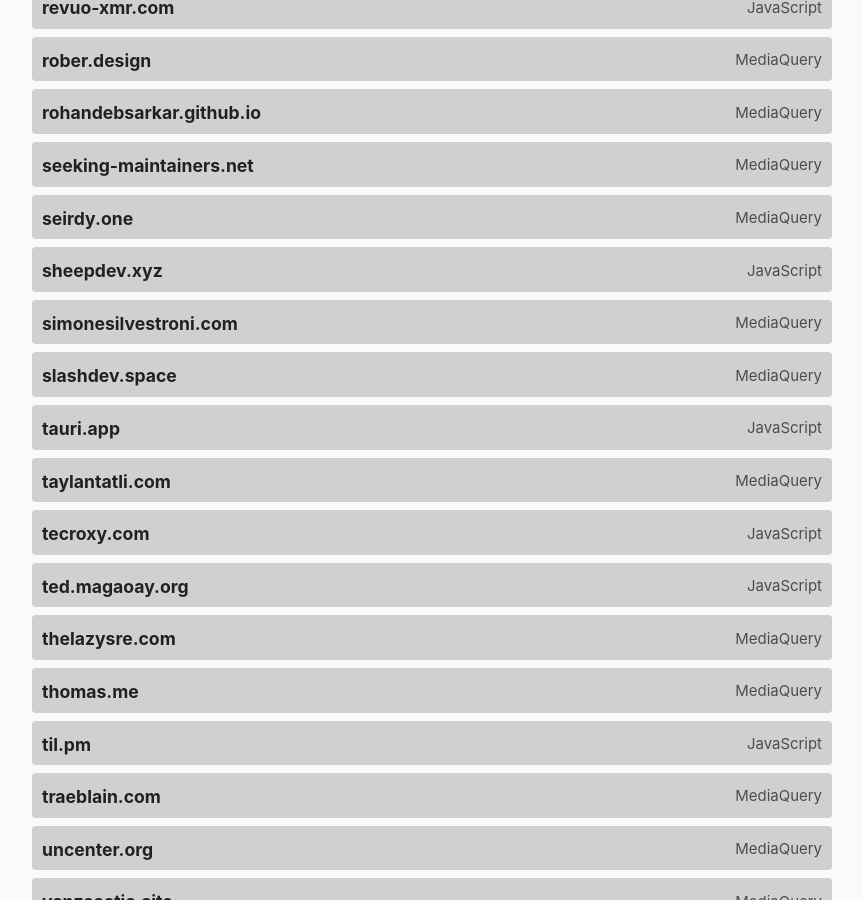
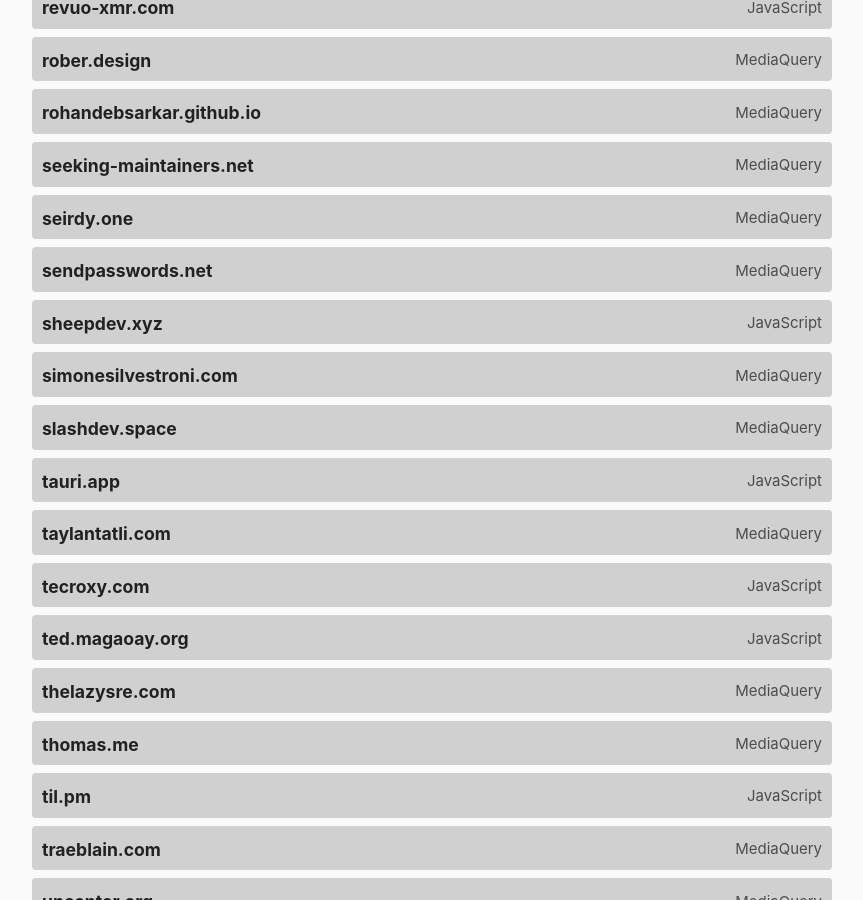
Before and after one commit to katherinek727/darktheme.club, a Jekyll site: the page built from index.md, in a window 1280 px wide and 900 px high, scrolled down 3163 px. Shown: the whole window, without its empty margins (208-1071 px from the left). Built offline with Jekyll 4.4.1, drawn with Linux system fonts in a browser that asks for light colours.

Commit message:
Add sendpasswords.net

```diff
--- a/_data/sites.yml
+++ b/_data/sites.yml
@@ -258,6 +258,11 @@
   method: mediaquery
   last_checked: 2022-07-18
 
+- domain: sendpasswords.net
+  url: https://sendpasswords.net/
+  method: mediaquery
+  last_checked: 2023-05-27
+
 - domain: sheepdev.xyz
   url: https://sheepdev.xyz/
   method: javascript
```
